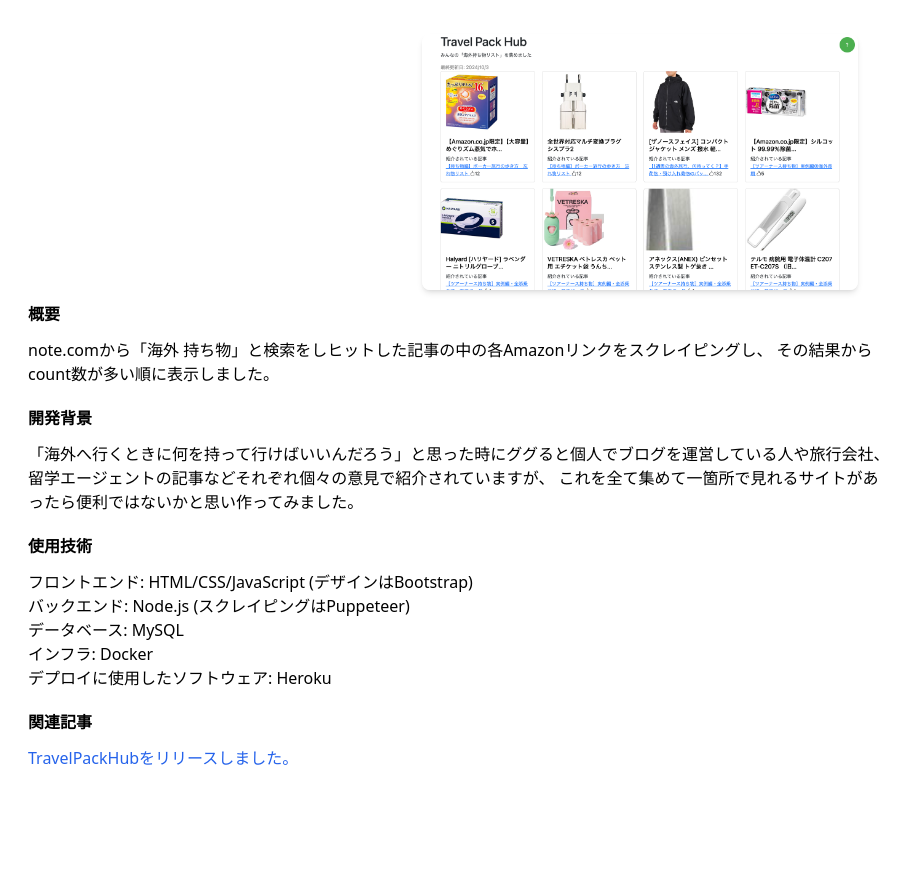
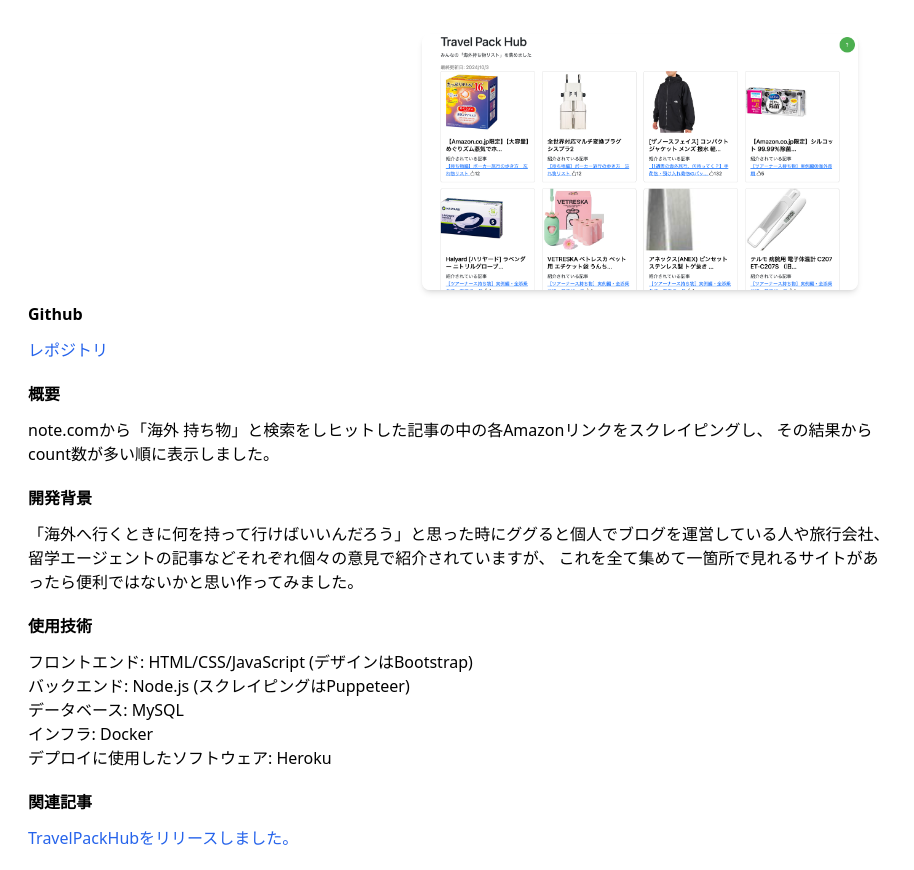
Before and after one commit to KazumaWada/kazumawada.io, a website: page app/public/travelpackhub.html in a window 1280 px wide. Shown: the part 72-942 px from the top of the page, without its empty margins (0-914 px from the left). Before the commit the page ends 862 px from the top, so only its background shows below. Drawn offline with nearby package versions, Linux system fonts and the light colour scheme.

Commit message:
fix design

```diff
--- a/app/public/travelpackhub.html
+++ b/app/public/travelpackhub.html
@@ -24,6 +24,13 @@
         </div>
         <!-- detail -->
         <div id="detail" class="max-w-4xl mx-auto px-4 mt-3 ml-3">
+
+          <section class="mb-5">
+            <h2 class="mb-3 font-bold">Github</h2>
+            <p class="text-blue-600">
+            <a href="https://github.com/KazumaWada/travelpackhub">レポジトリ</a>
+            </p>
+          </section>
 
         <section class="mb-5">
             <h2 class="mb-3 font-bold">概要</h2>
```
Also changed, not shown: app/public/eigopencil.html (+15 -0 lines).
